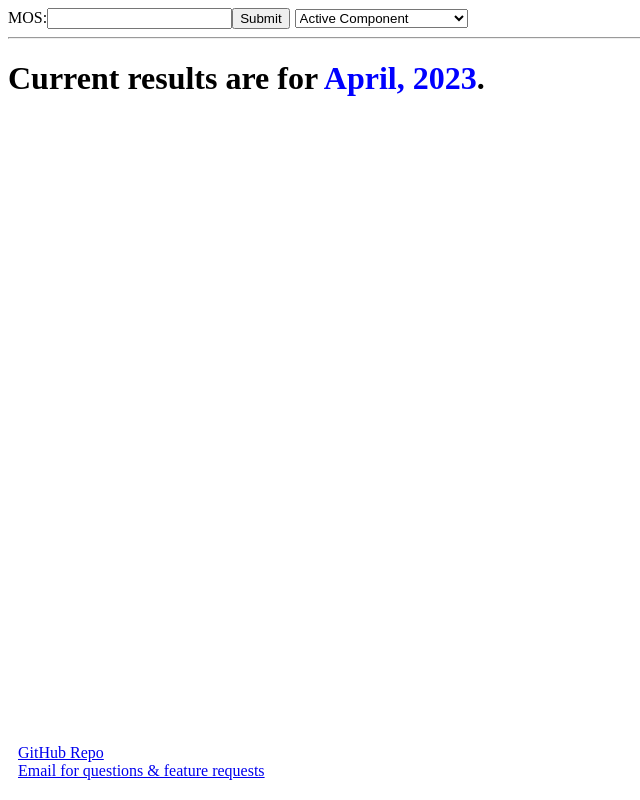
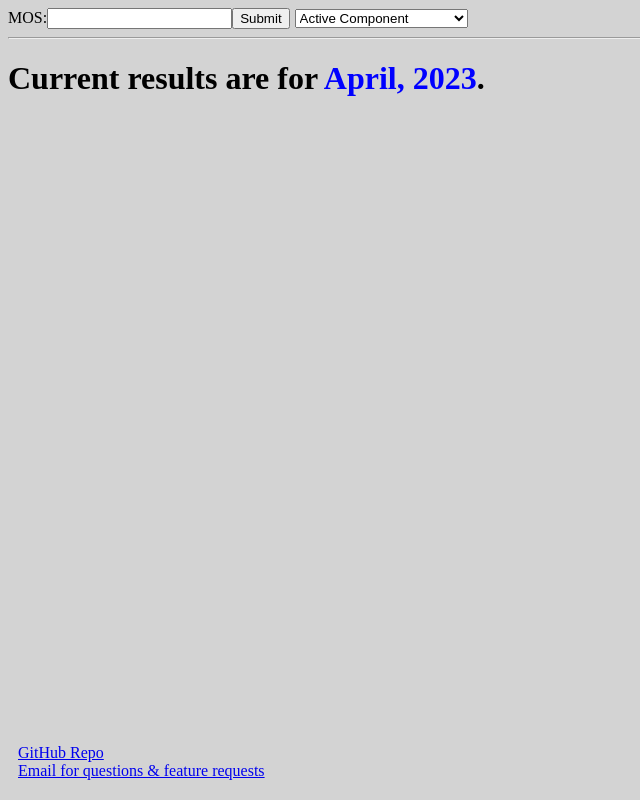
Before and after one commit to jterwilliger30/pointcutoff.com, a React (Create React App) app: page / in a window 1280 px wide. Shown: the whole page, without its empty margins (0-640 px from the left). Built offline with nearby package versions, Linux system fonts and the light colour scheme.

Commit message:
Changed page color

```diff
--- a/src/App.css
+++ b/src/App.css
@@ -1,3 +1,7 @@
+body {
+    background-color: lightgray;
+}
+
 .nums {
     color: red;
 }
```
